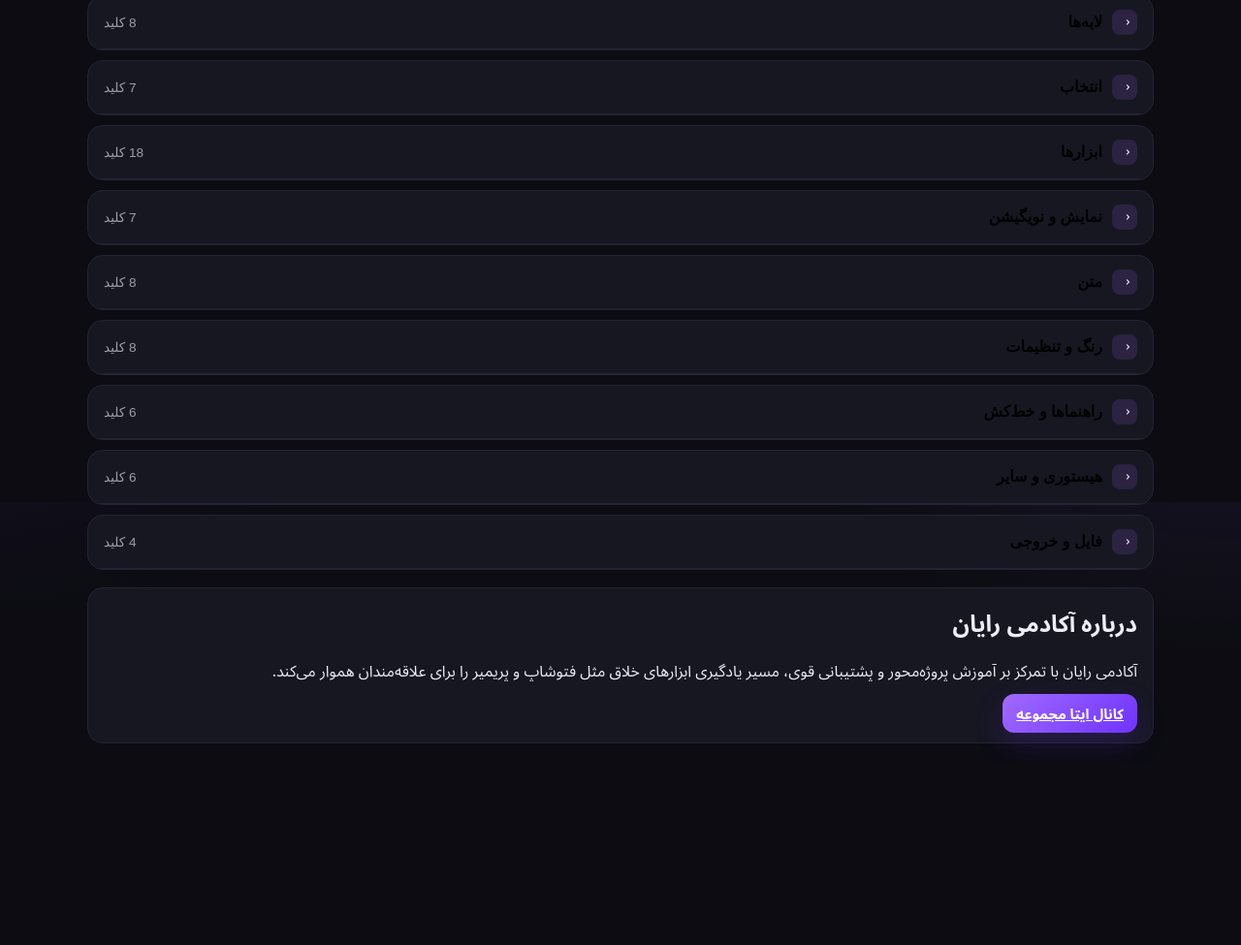
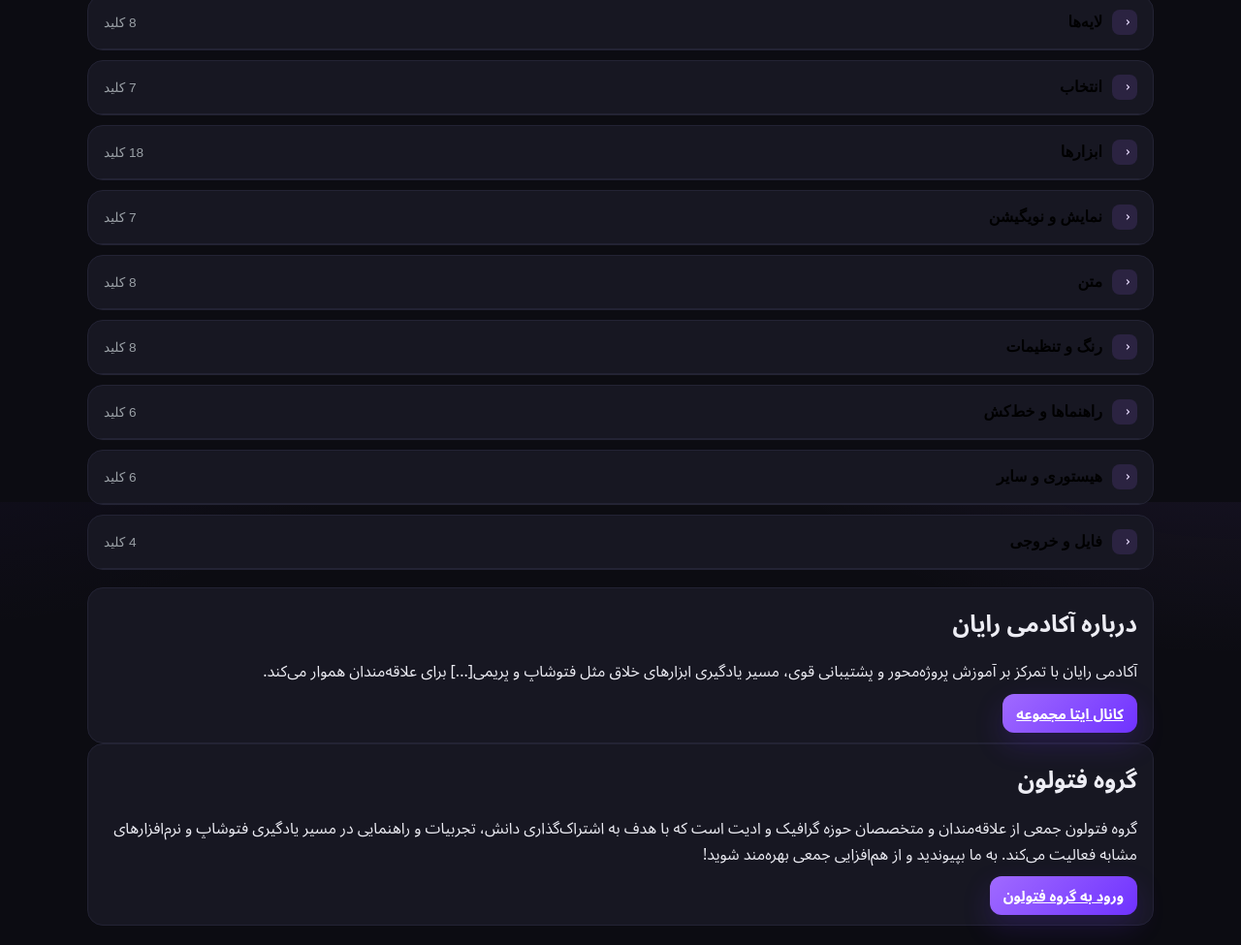
Before and after one commit to amoraklm/photolon-miniapp, a React app: page index.html in a window 1280 px wide. Shown: the part 282-1257 px from the top of the page at 97% size. Before the commit the page ends 1069 px from the top, so only its background shows below. Built offline with nearby package versions, Linux system fonts and the light colour scheme; a web font is replaced by a local one.

Commit message:
Update index.html

```diff
--- a/index.html
+++ b/index.html
@@ -54,10 +54,17 @@
       <div class="card about">
         <h2>درباره آکادمی رایان</h2>
         <p>
-          آکادمی رایان با تمرکز بر آموزش پروژه‌محور و پشتیبانی قوی، مسیر یادگیری ابزارهای خلاق مثل فتوشاپ و پریمیر را
+          آکادمی رایان با تمرکز بر آموزش پروژه‌محور و پشتیبانی قوی، مسیر یادگیری ابزارهای خلاق مثل فتوشاپ و پریمی[...]
           برای علاقه‌مندان هموار می‌کند.
         </p>
         <a class="btn primary" href="https://web.eitaa.com/#@rayan_the_artist1" target="_blank" rel="noopener">کانال ایتا مجموعه</a>
+      </div>
+      <div class="card about">
+        <h2>گروه فتولون</h2>
+        <p>
+          گروه فتولون جمعی از علاقه‌مندان و متخصصان حوزه گرافیک و ادیت است که با هدف به اشتراک‌گذاری دانش، تجربیات و راهنمایی در مسیر یادگیری فتوشاپ و نرم‌افزارهای مشابه فعالیت می‌کند. به ما بپیوندید و از هم‌افزایی جمعی بهره‌مند شوید!
+        </p>
+        <a class="btn primary" href="https://web.eitaa.com/#@photolon_group" target="_blank" rel="noopener">ورود به گروه فتولون</a>
       </div>
     </section>
   </main>
```
